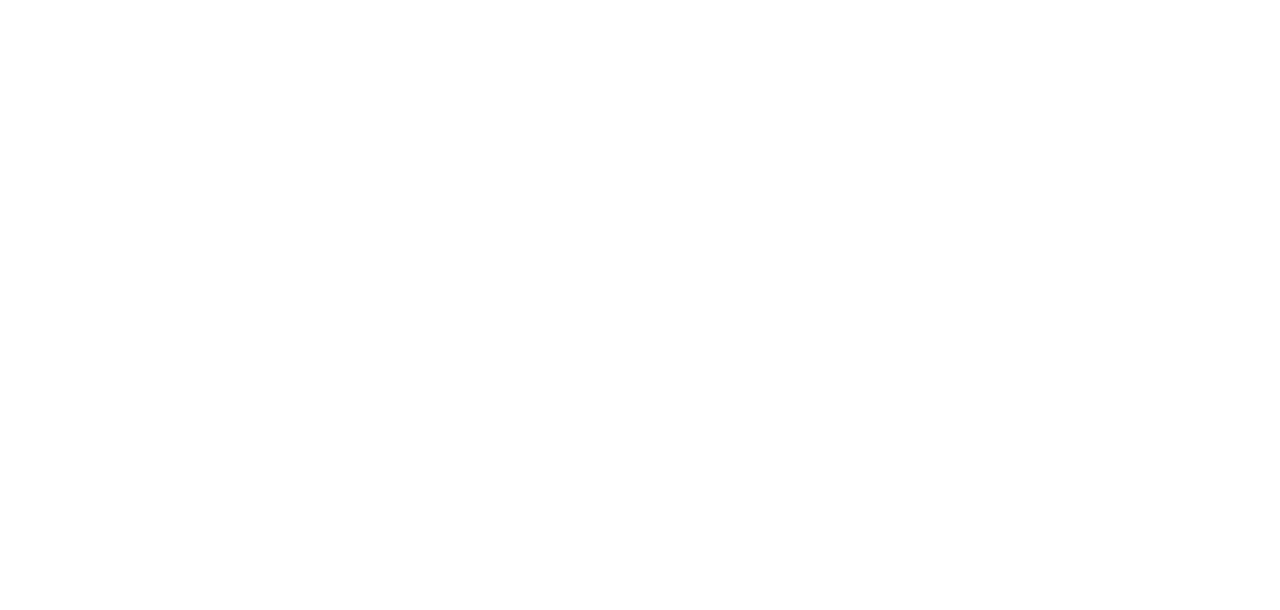
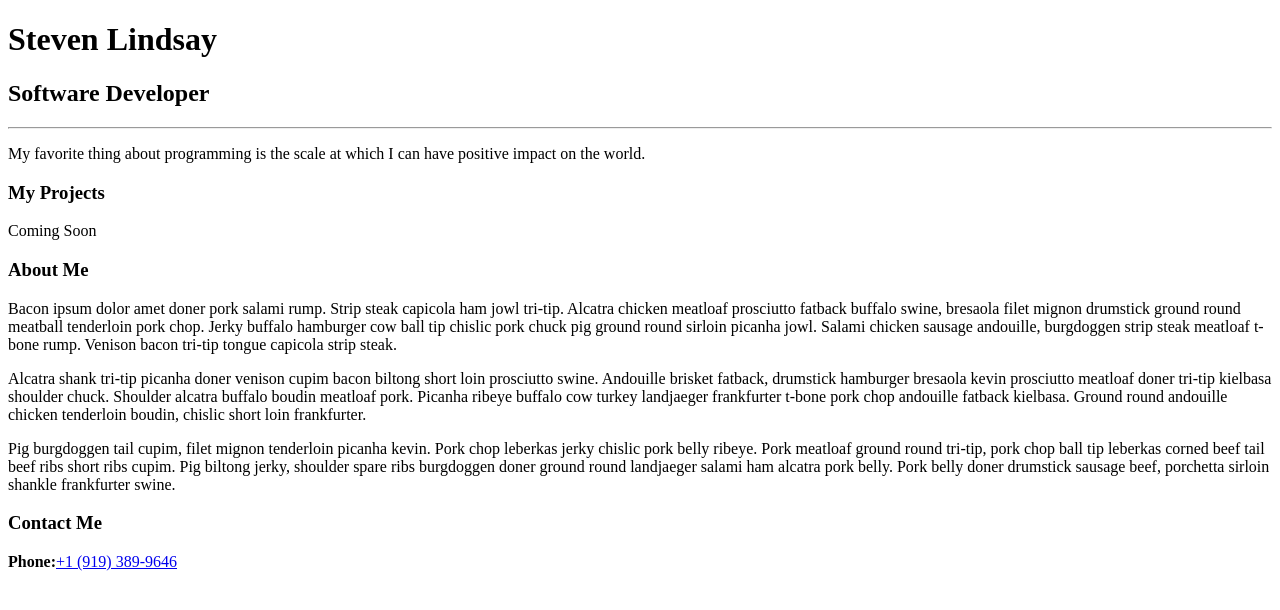
Before and after one commit to slindsay104/html-portfolio-demo, a plain HTML site: page index.html in a window 1280 px wide. Drawn offline with Linux system fonts and the light colour scheme.

Commit message:
Uploading the HTML for my portfolio.

```diff
--- a/index.html
+++ b/index.html
@@ -3,7 +3,7 @@
   <head>
 	<meta charset="utf-8">
 	<meta name="viewport" content="width=device-width">
-	<title>repl.it</title>
+	<title>Steven Lindsay | Web Developer, Designer and API Integrator</title>
   </head>
   <body>
 	<!--
@@ -22,5 +22,24 @@
 		  - Switch out your lorem ipsum for Hipster Ipsum (https://hipsum.co/).
 		  - Add another H3 that contains "Contact Me," a paragraph tag containing your email, and a paragraph tag containing your phone number (these can be fake!).
 	 -->
+	 <div>
+		<h1>Steven Lindsay</h1>
+		<h2>Software Developer</h2>
+		<hr>
+		<p>My favorite thing about programming is the scale at which I can have positive impact on the world.</p>
+		<p>
+		<h3>My Projects</h3>
+		</p>Coming Soon</p>
+		<h3>About Me</h3>
+		</p>
+		   Bacon ipsum dolor amet doner pork salami rump. Strip steak capicola ham jowl tri-tip. Alcatra chicken meatloaf prosciutto fatback buffalo swine, bresaola filet mignon drumstick ground round meatball tenderloin pork chop. Jerky buffalo hamburger cow ball tip chislic pork chuck pig ground round sirloin picanha jowl. Salami chicken sausage andouille, burgdoggen strip steak meatloaf t-bone rump. Venison bacon tri-tip tongue capicola strip steak.
+		</p>
+		</p>Alcatra shank tri-tip picanha doner venison cupim bacon biltong short loin prosciutto swine. Andouille brisket fatback, drumstick hamburger bresaola kevin prosciutto meatloaf doner tri-tip kielbasa shoulder chuck. Shoulder alcatra buffalo boudin meatloaf pork. Picanha ribeye buffalo cow turkey landjaeger frankfurter t-bone pork chop andouille fatback kielbasa. Ground round andouille chicken tenderloin boudin, chislic short loin frankfurter.
+	    </p>
+	    <p>Pig burgdoggen tail cupim, filet mignon tenderloin picanha kevin. Pork chop leberkas jerky chislic pork belly ribeye. Pork meatloaf ground round tri-tip, pork chop ball tip leberkas corned beef tail beef ribs short ribs cupim. Pig biltong jerky, shoulder spare ribs burgdoggen doner ground round landjaeger salami ham alcatra pork belly. Pork belly doner drumstick sausage beef, porchetta sirloin shankle frankfurter swine.
+		</p>
+		<h3>Contact Me</h3>
+		<p><b>Phone:</b><a href="tel:+19193899646">+1 (919) 389-9646</a></p>
+	 </div>
   </body>
 </html>
```
